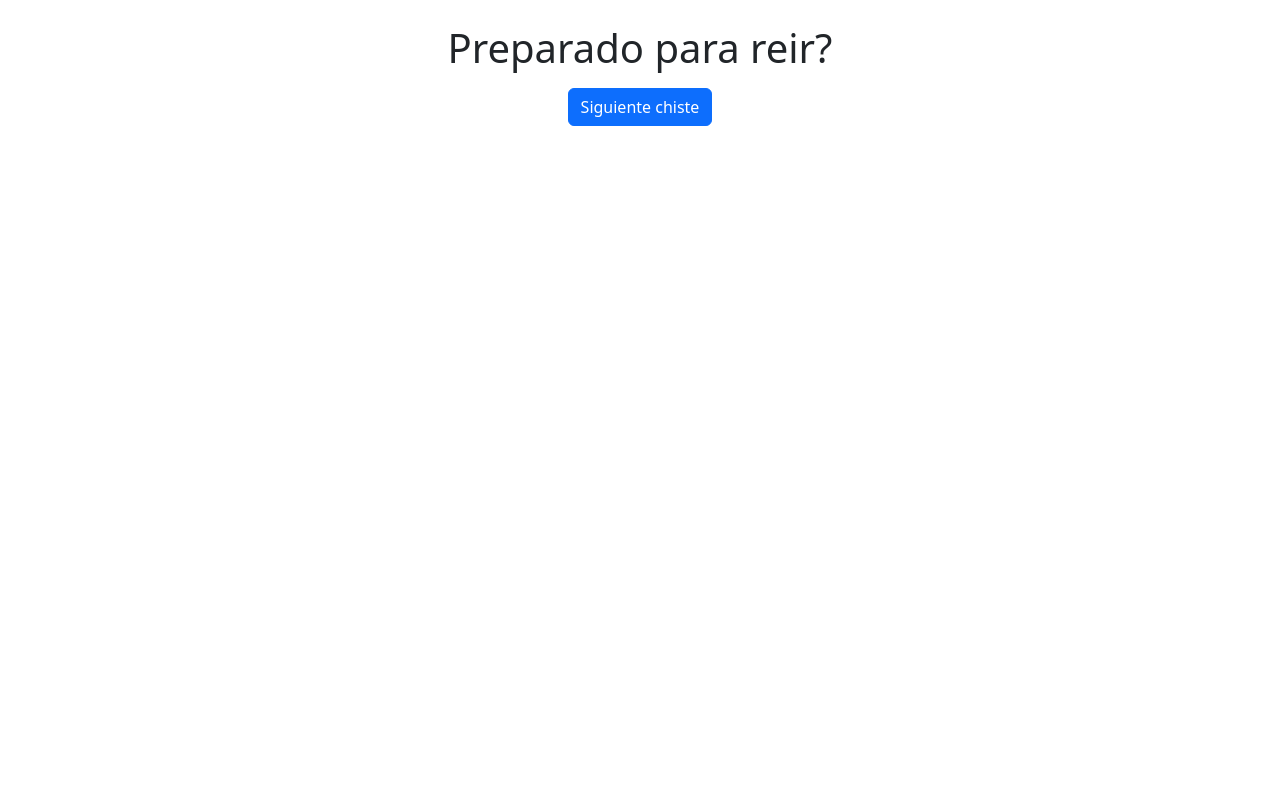
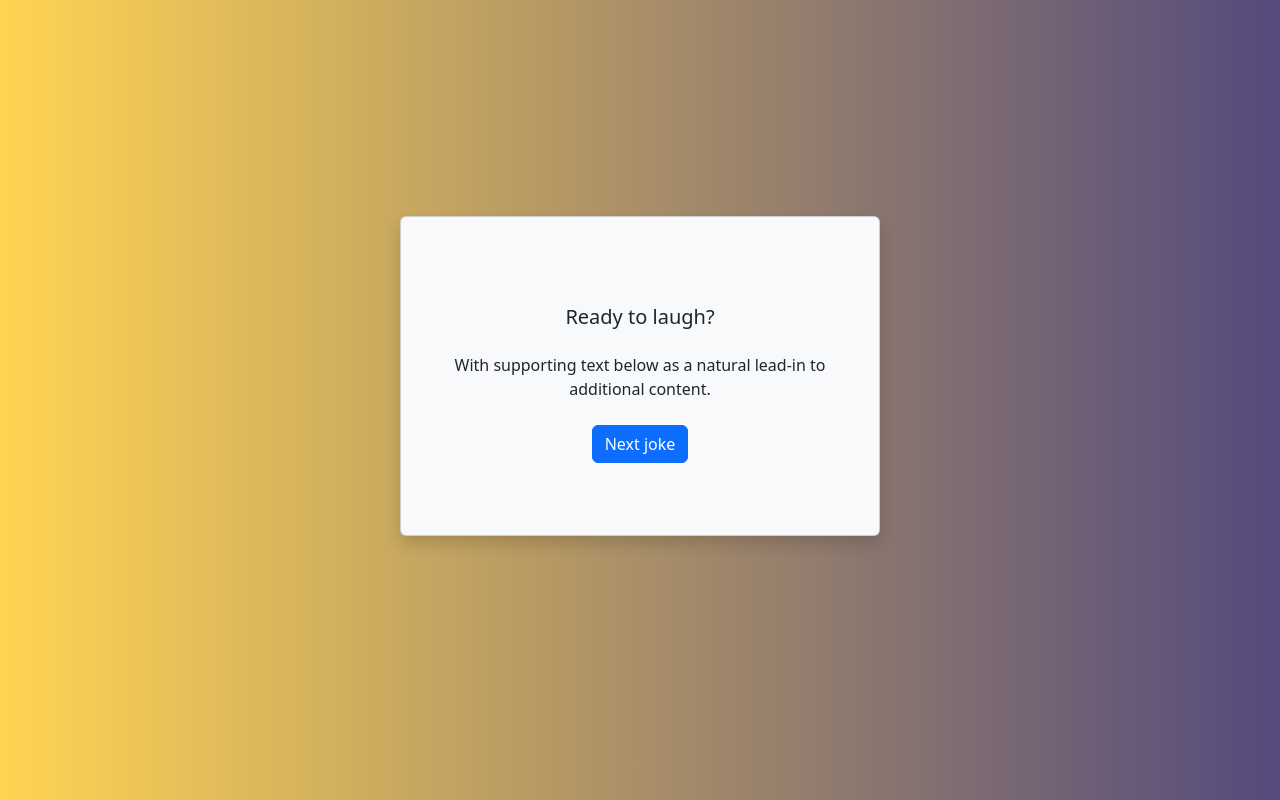
Before and after one commit to abicelaya/typescript-and-api, a website with bundled scripts: page index.html in a window 1280 px wide. Built offline with nearby package versions, Linux system fonts and the light colour scheme; no server answers.

Commit message:
maquetacion de pagina que genera chistes aleatorios

```diff
--- a/index.html
+++ b/index.html
@@ -10,16 +10,30 @@
       integrity="sha384-QWTKZyjpPEjISv5WaRU9OFeRpok6YctnYmDr5pNlyT2bRjXh0JMhjY6hW+ALEwIH"
       crossorigin="anonymous"
     />
+    <link rel="stylesheet" href="style.css" />
   </head>
   <body>
-    <div class="container text-center mt-4">
-      <h1>Preparado para reir?</h1>
-      <div id="joke-random"></div>
-      <button id="next-joke" class="mt-2 btn btn-primary">
-        Siguiente chiste
-      </button>
+    <div class="d-flex justify-content-center align-items-center vh-100">
+      <div
+        class="card text-center shadow p-3 mb-5 bg-body-tertiary rounded"
+        style="width: 30rem; height: 20rem"
+      >
+        <div class="card-body pt-5">
+          <h5 class="card-title pt-4 pb-3">Ready to laugh?</h5>
+          <p id="joke-random" class="card-text">
+            With supporting text below as a natural lead-in to additional
+            content.
+          </p>
+          <button id="next-joke" class="mt-2 btn btn-primary">Next joke</button>
+        </div>
+      </div>
     </div>
 
     <script src="./build/index.js" type="module"></script>
+    <script
+      src="https://cdn.jsdelivr.net/npm/bootstrap@5.3.3/dist/js/bootstrap.bundle.min.js"
+      integrity="sha384-YvpcrYf0tY3lHB60NNkmXc5s9fDVZLESaAA55NDzOxhy9GkcIdslK1eN7N6jIeHz"
+      crossorigin="anonymous"
+    ></script>
   </body>
 </html>
--- /dev/null
+++ b/style.css
@@ -0,0 +1,7 @@
+body {
+  background: linear-gradient(
+    to right,
+    #ffd452,
+    #544a7d
+  ); /* W3C, IE 10+/ Edge, Firefox 16+, Chrome 26+, Opera 12+, Safari 7+ */
+}
```
